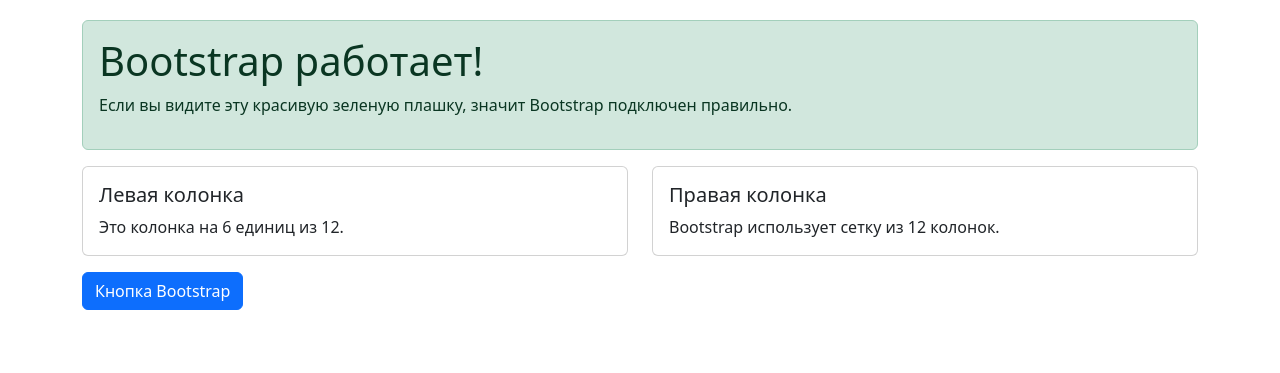
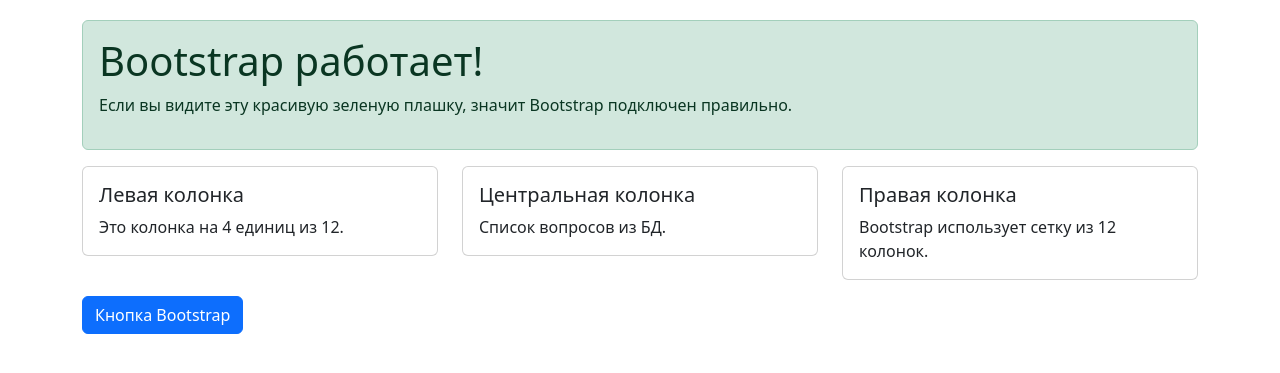
Before and after one commit to YAZuk/citeam, a Django app: page / in a window 1280 px wide. Shown: the top 373 px of the page. Run offline with Django 5.2, Linux system fonts and the light colour scheme; data that the repository does not hold is empty; some libraries are stand-ins or nearby versions.

Commit message:
выборка из БД с bootstrap

```diff
--- a/citeam/main/templates/main/index.html
+++ b/citeam/main/templates/main/index.html
@@ -32,15 +32,26 @@
         </div>
 
         <div class="row">
-            <div class="col-md-6">
+            <div class="col-md-4">
                 <div class="card">
                     <div class="card-body">
                         <h5 class="card-title">Левая колонка</h5>
-                        <p class="card-text">Это колонка на 6 единиц из 12.</p>
+                        <p class="card-text">Это колонка на 4 единиц из 12.</p>
                     </div>
                 </div>
             </div>
-            <div class="col-md-6">
+            <div class="col-md-4">
+                <div class="card">
+                    <div class="card-body">
+                        <h5 class="card-title">Центральная колонка</h5>
+                        <p class="card-text">Список вопросов из БД.</p>
+                        {% for question in latest_question_list %}
+                            <p class="card-text">{{ question.question_text|linebreaks }}</p>
+                        {% endfor %}
+                    </div>
+                </div>
+            </div>
+            <div class="col-md-4">
                 <div class="card">
                     <div class="card-body">
                         <h5 class="card-title">Правая колонка</h5>
--- a/citeam/main/views.py
+++ b/citeam/main/views.py
@@ -4,7 +4,7 @@ from django.shortcuts import render
 
 from django.http import HttpResponse
 from .models import Question
-from django.shortcuts import render
+from django.shortcuts import render, get_object_or_404
 
 def index(request):
     latest_question_list = Question.objects.order_by("-pub_date")[:5]
```
